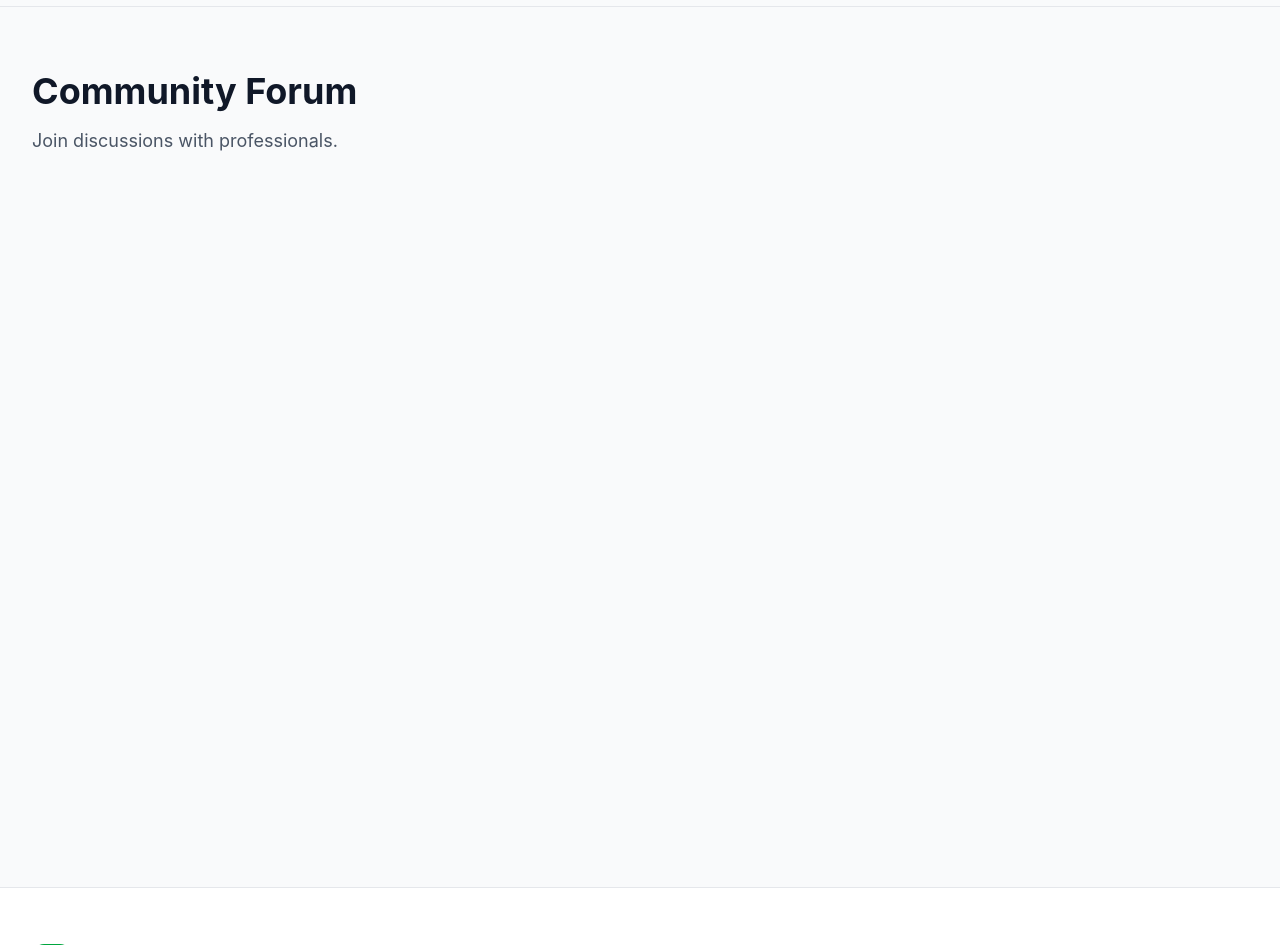
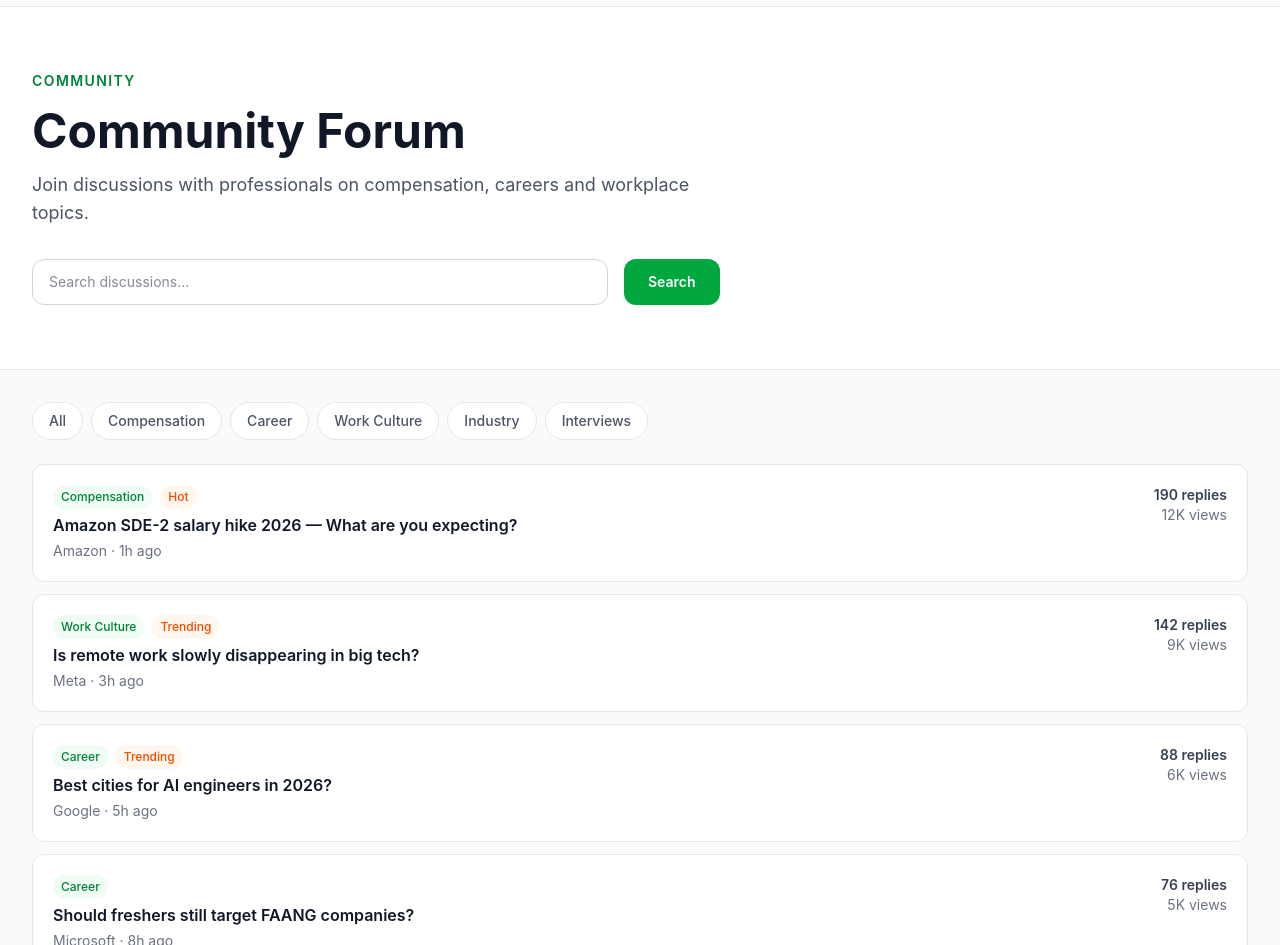
Before and after one commit to sanikakarche/-talentdash_Team1, a Next.js app in the folder apps/web/: page /forum in a window 1280 px wide. Shown: the part 107-1052 px from the top of the page. Built offline with nearby package versions, Linux system fonts and the light colour scheme.

Commit message:
feat: add forum page with threads and category filters

```diff
--- a/apps/web/app/forum/page.tsx
+++ b/apps/web/app/forum/page.tsx
@@ -1,9 +1,58 @@
 export default function ForumPage() {
+  const threads = [
+    { title: "Amazon SDE-2 salary hike 2026 — What are you expecting?", company: "Amazon", replies: 190, views: "12K", timeAgo: "1h ago", badge: "Hot", category: "Compensation" },
+    { title: "Is remote work slowly disappearing in big tech?", company: "Meta", replies: 142, views: "9K", timeAgo: "3h ago", badge: "Trending", category: "Work Culture" },
+    { title: "Best cities for AI engineers in 2026?", company: "Google", replies: 88, views: "6K", timeAgo: "5h ago", badge: "Trending", category: "Career" },
+    { title: "Should freshers still target FAANG companies?", company: "Microsoft", replies: 76, views: "5K", timeAgo: "8h ago", badge: "", category: "Career" },
+    { title: "Tech layoffs vs AI hiring boom discussion", company: "Apple", replies: 112, views: "7K", timeAgo: "10h ago", badge: "", category: "Industry" },
+    { title: "How to negotiate a 40% hike when switching jobs?", company: "Flipkart", replies: 64, views: "4K", timeAgo: "12h ago", badge: "", category: "Compensation" },
+  ];
+
+  const categories = ["All", "Compensation", "Career", "Work Culture", "Industry", "Interviews"];
+
   return (
     <main className="min-h-screen bg-gray-50">
-      <div className="mx-auto max-w-7xl px-4 py-16 sm:px-6 lg:px-8">
-        <h1 className="text-4xl font-bold text-gray-900">Community Forum</h1>
-        <p className="mt-4 text-lg text-gray-600">Join discussions with professionals.</p>
+      <section className="bg-white border-b border-gray-200">
+        <div className="mx-auto max-w-7xl px-4 py-16 sm:px-6 lg:px-8">
+          <p className="text-sm font-semibold uppercase tracking-widest text-green-700">Community</p>
+          <h1 className="mt-4 text-5xl font-bold text-gray-900">Community Forum</h1>
+          <p className="mt-4 text-lg text-gray-600 max-w-2xl">Join discussions with professionals on compensation, careers and workplace topics.</p>
+          <div className="mt-8 flex gap-4">
+            <input type="text" placeholder="Search discussions..." className="w-full max-w-xl rounded-xl border border-gray-300 px-4 py-3 text-sm focus:outline-none focus:ring-2 focus:ring-green-500" />
+            <button className="rounded-xl bg-green-600 px-6 py-3 text-sm font-semibold text-white hover:bg-green-700">Search</button>
+          </div>
+        </div>
+      </section>
+
+      <div className="mx-auto max-w-7xl px-4 py-8 sm:px-6 lg:px-8">
+        <div className="flex gap-2 flex-wrap mb-6">
+          {categories.map((cat) => (
+            <button key={cat} className="px-4 py-2 rounded-full text-sm font-medium border border-gray-200 bg-white text-gray-600 hover:border-green-300 hover:text-green-700 transition-colors">
+              {cat}
+            </button>
+          ))}
+        </div>
+
+        <div className="flex flex-col gap-3">
+          {threads.map((t) => (
+            <div key={t.title} className="bg-white rounded-xl border border-gray-200 p-5 hover:shadow-md transition-shadow cursor-pointer">
+              <div className="flex items-start justify-between gap-4">
+                <div className="flex-1">
+                  <div className="flex items-center gap-2 mb-1">
+                    <span className="text-xs font-medium text-green-700 bg-green-50 px-2 py-1 rounded-full">{t.category}</span>
+                    {t.badge && <span className="text-xs font-medium text-orange-600 bg-orange-50 px-2 py-1 rounded-full">{t.badge}</span>}
+                  </div>
+                  <h3 className="font-semibold text-gray-900">{t.title}</h3>
+                  <p className="mt-1 text-sm text-gray-500">{t.company} · {t.timeAgo}</p>
+                </div>
+                <div className="text-right text-sm text-gray-500 shrink-0">
+                  <p className="font-semibold text-gray-700">{t.replies} replies</p>
+                  <p>{t.views} views</p>
+                </div>
+              </div>
+            </div>
+          ))}
+        </div>
       </div>
     </main>
   );
```
